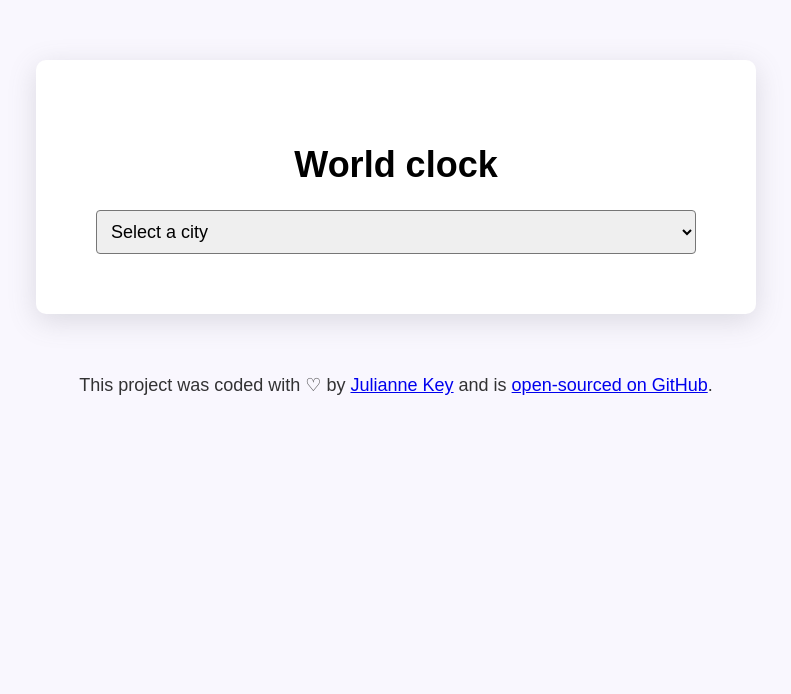
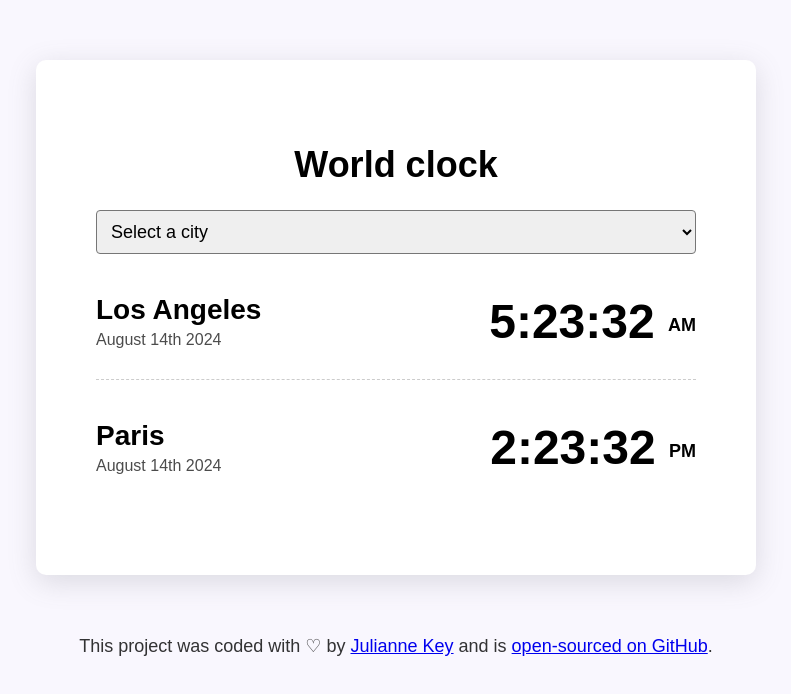
Before and after one commit to julyhk/shecodes-world-clock, a plain HTML site: page index.html in a window 1280 px wide. Shown: the whole page, without its empty margins (244-1035 px from the left). Drawn offline with Linux system fonts and the light colour scheme.

Commit message:
Added current location option

```diff
--- a/index.html
+++ b/index.html
@@ -15,11 +15,27 @@
         <h1>World clock</h1>
         <select id="city">
             <option value="">Select a city</option>
-            <option value="Europe/London">London</option>
+            <option value="current">My current location</option>
+            <option value="Europe/Paris">Paris</option>
             <option value="America/New_York">New York</option>
             <option value="Pacific/Auckland">Auckland</option>
         </select>
-        <div id="cities"></div>
+        <div id="cities">
+            <div class="city" id="los-angeles">
+                <div>
+                    <h2>Los Angeles</h2>
+                    <div class="date"></div>
+                </div>
+                <div class="time"></div>
+            </div>
+            <div class="city" id="paris">
+                <div>
+                    <h2>Paris</h2>
+                    <div class="date"></div>
+                </div>
+                <div class="time"></div>
+            </div>
+        </div>
     </div>
     <footer>
         This project was coded with ♡ by <a href="https://github.com/julyhk" target="_blank">Julianne Key</a> and is <a
--- a/src/index.js
+++ b/src/index.js
@@ -28,6 +28,9 @@ setInterval(updateTime, 1000);
 
 function updateCity(event) {
   let cityTimeZone = event.target.value;
+  if (cityTimeZone === "current") {
+    cityTimeZone = moment.tz.guess();
+  }
   let cityName = cityTimeZone.replace("_", " ").split("/")[1];
   let cityTime = moment().tz(cityTimeZone);
   let citiesElement = document.querySelector("#cities");
```
